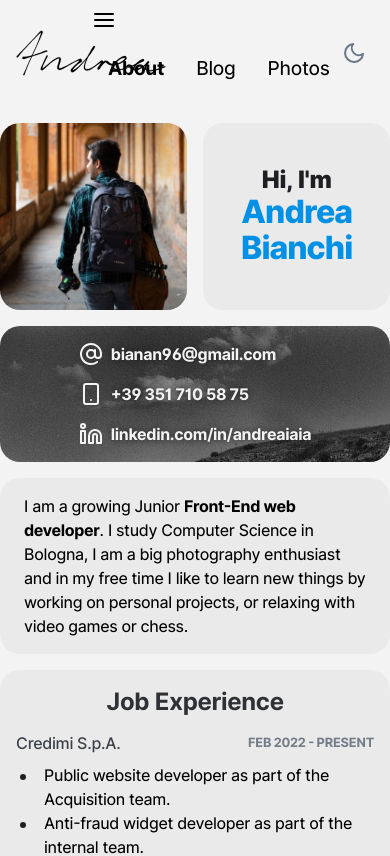
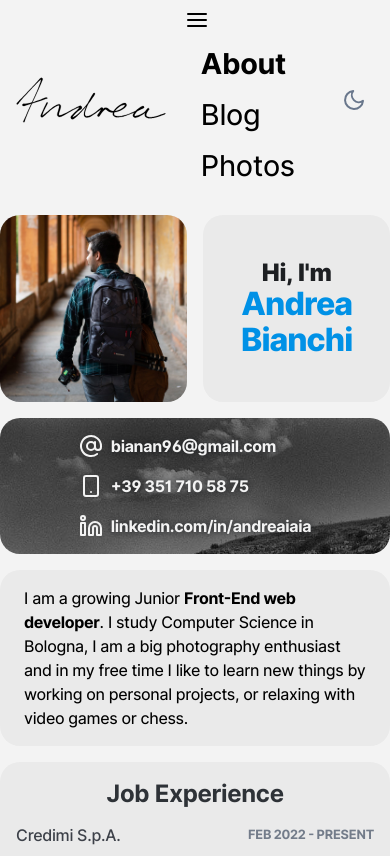
Before and after one commit to andreaiaia/blog, a Next.js app: page / in a window 390 px wide. Shown: the top 856 px of the page. Built offline with nearby package versions, Linux system fonts and the light colour scheme.

Commit message:
Add media query to handle smartphone screen

```diff
--- a/components/Navbar/NavItems.module.scss
+++ b/components/Navbar/NavItems.module.scss
@@ -35,4 +35,14 @@
       background-color: $white;
     }
   }
+
+  @include smartphone {
+    flex-direction: column;
+    font-size: 1.8rem;
+
+    & > li {
+      line-height: normal;
+      margin: 0.5rem 1rem;
+    }
+  }
 }
```
